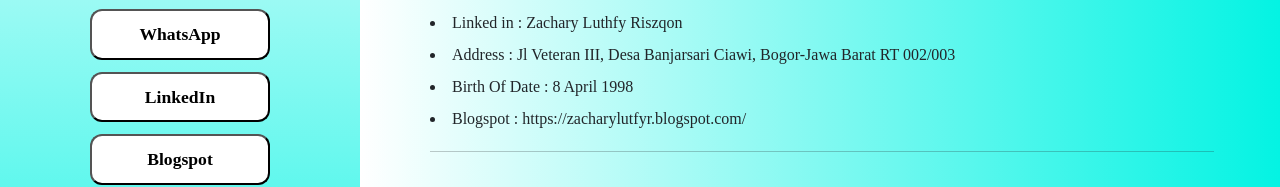
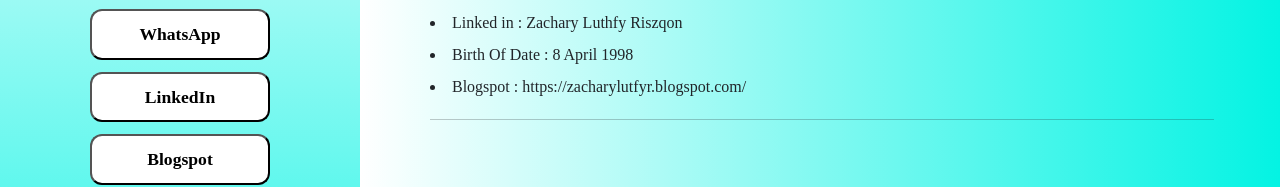
Before and after one commit to Zacharylutfyr/Portofolio, a plain HTML site: page index.html in a window 1280 px wide. Shown: the part 317-504 px from the top of the page. Drawn offline with nearby package versions, Linux system fonts and the light colour scheme.

Commit message:
Update index.html

```diff
--- a/index.html
+++ b/index.html
@@ -99,7 +99,6 @@
                 <li>Email : zacharylutfyr@gmail.com</li>
                 <li>Phone Number : 0822-9731-0717</li>
                 <li>Linked in : Zachary Luthfy Riszqon</li>
-                <li>Address : Jl Veteran III, Desa Banjarsari Ciawi, Bogor-Jawa Barat RT 002/003 </li>
                 <li>Birth Of Date : 8 April 1998</li>
                 <li>Blogspot : https://zacharylutfyr.blogspot.com/</li>
                 <hr>
```
